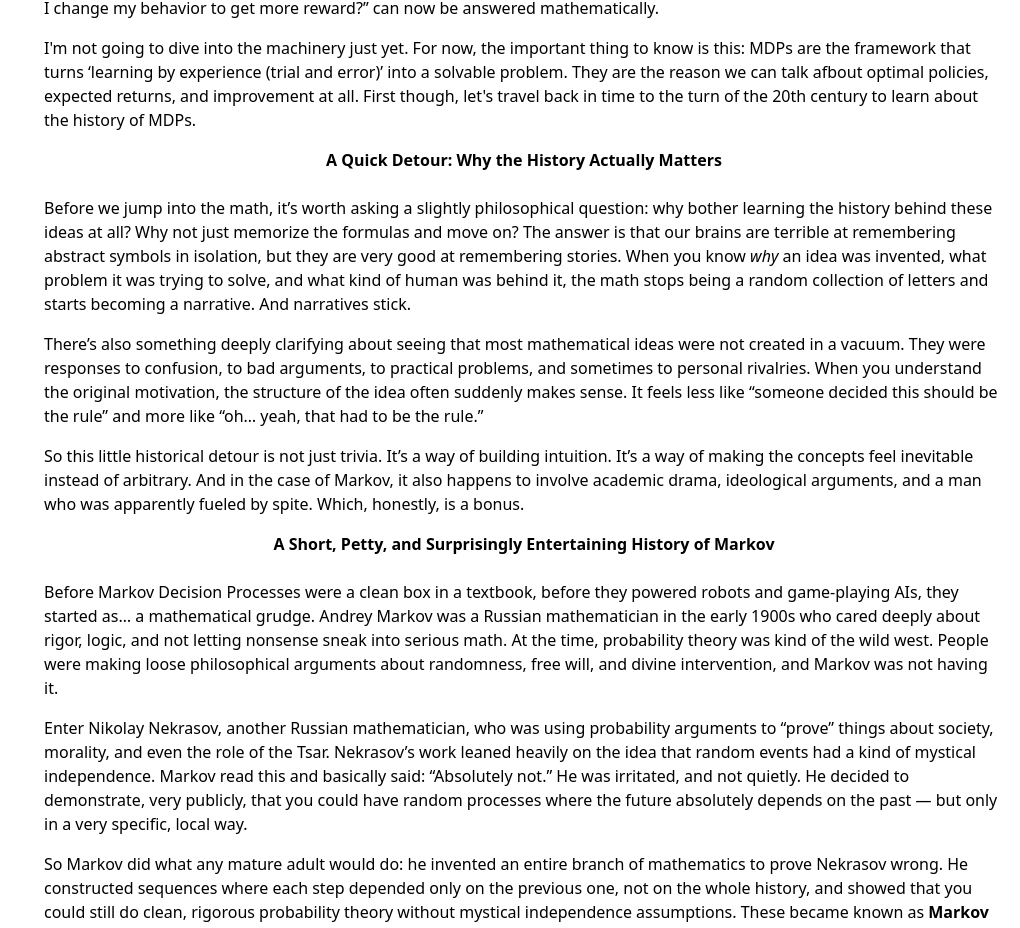
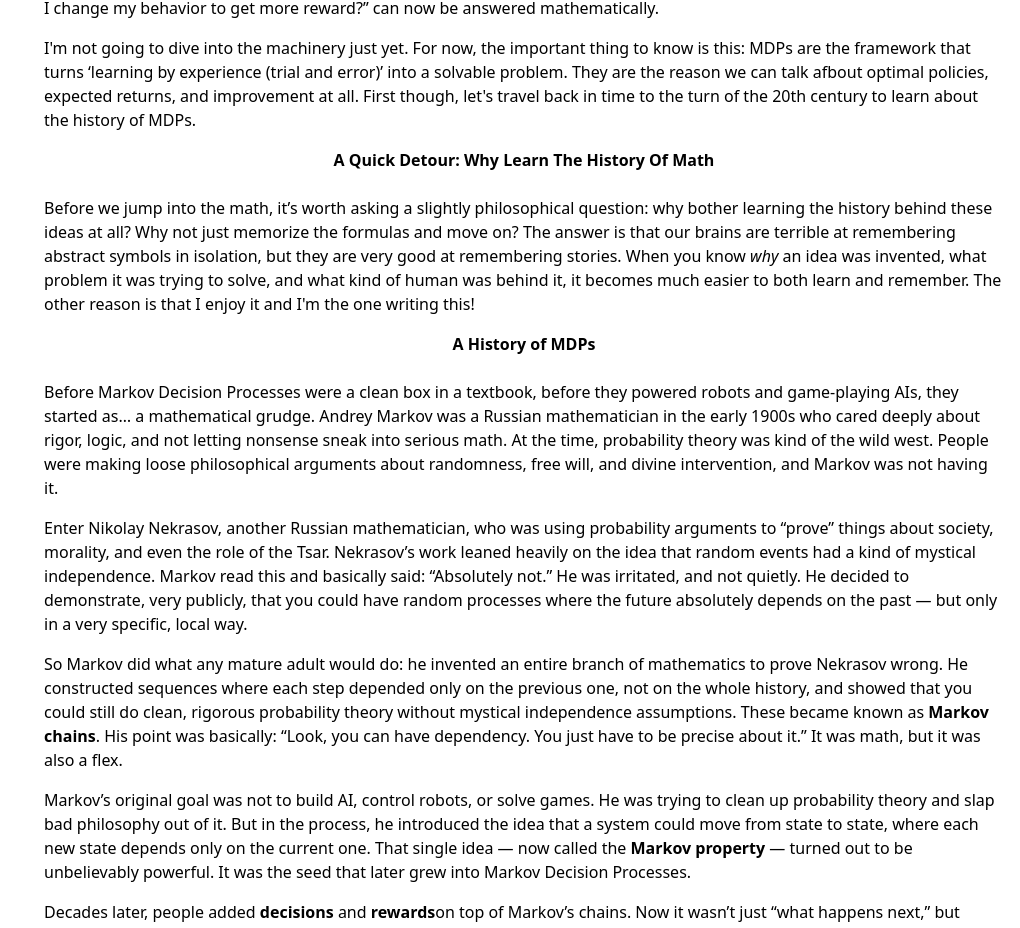
Before and after one commit to WilliamGiammona/learning-ai, a Next.js app: page /reinforcement-learning in a window 1280 px wide. Shown: the part 5311-6239 px from the top of the page, without its empty margins (260-1280 px from the left). Built offline with nearby package versions, Linux system fonts and the light colour scheme.

Commit message:
continuing introduction

```diff
--- a/app/reinforcement-learning/page.tsx
+++ b/app/reinforcement-learning/page.tsx
@@ -571,7 +571,7 @@ export default function ReinforcementLearningPage() {
 
             <p className="mb-4">
               <strong id="why-history-matters" className="block text-center">
-                A Quick Detour: Why the History Actually Matters
+                A Quick Detour: Why Learn The History Of Math
               </strong>
               <br />
               Before we jump into the math, it’s worth asking a slightly
@@ -581,32 +581,14 @@ export default function ReinforcementLearningPage() {
               abstract symbols in isolation, but they are very good at
               remembering stories. When you know <em>why</em> an idea was
               invented, what problem it was trying to solve, and what kind of
-              human was behind it, the math stops being a random collection of
-              letters and starts becoming a narrative. And narratives stick.
-            </p>
-
-            <p className="mb-4">
-              There’s also something deeply clarifying about seeing that most
-              mathematical ideas were not created in a vacuum. They were
-              responses to confusion, to bad arguments, to practical problems,
-              and sometimes to personal rivalries. When you understand the
-              original motivation, the structure of the idea often suddenly
-              makes sense. It feels less like “someone decided this should be
-              the rule” and more like “oh… yeah, that had to be the rule.”
-            </p>
-
-            <p className="mb-4">
-              So this little historical detour is not just trivia. It’s a way of
-              building intuition. It’s a way of making the concepts feel
-              inevitable instead of arbitrary. And in the case of Markov, it
-              also happens to involve academic drama, ideological arguments, and
-              a man who was apparently fueled by spite. Which, honestly, is a
-              bonus.
+              human was behind it, it becomes much easier to both learn and
+              remember. The other reason is that I enjoy it and I'm the one
+              writing this!
             </p>
 
             <p className="mb-4">
               <strong id="markov-history" className="block text-center">
-                A Short, Petty, and Surprisingly Entertaining History of Markov
+                A History of MDPs
               </strong>
               <br />
               Before Markov Decision Processes were a clean box in a textbook,
```
